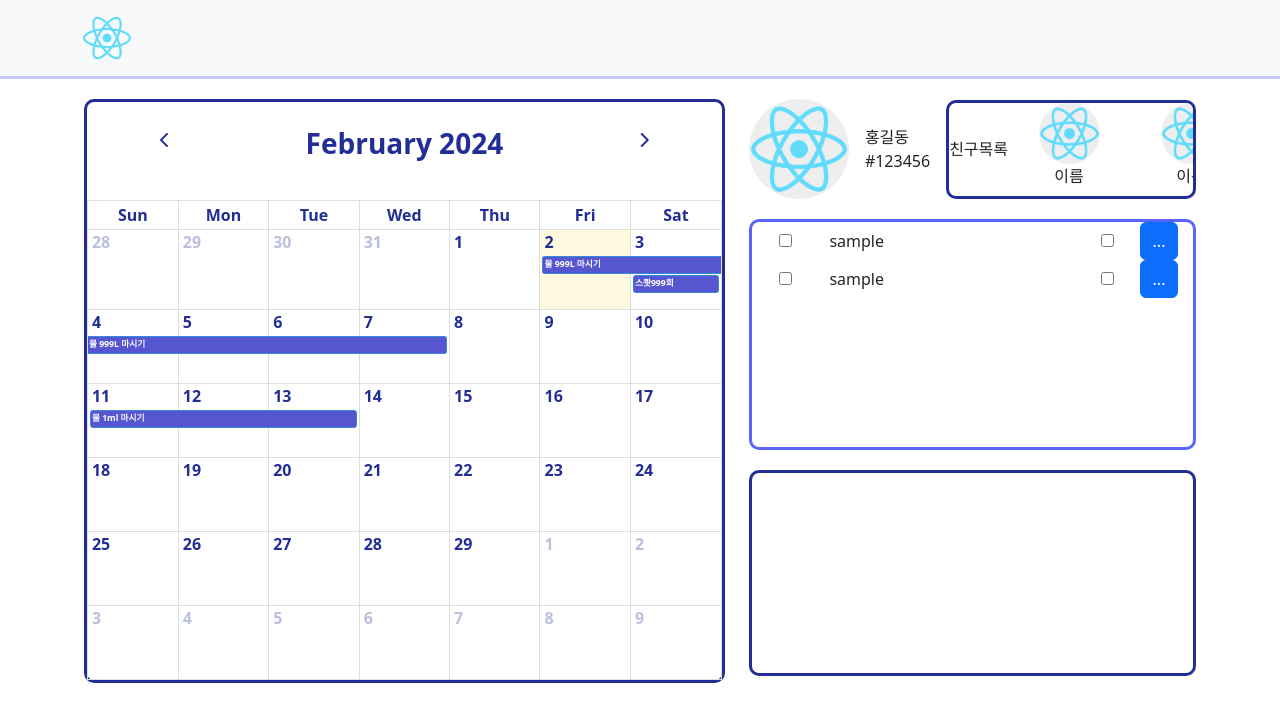
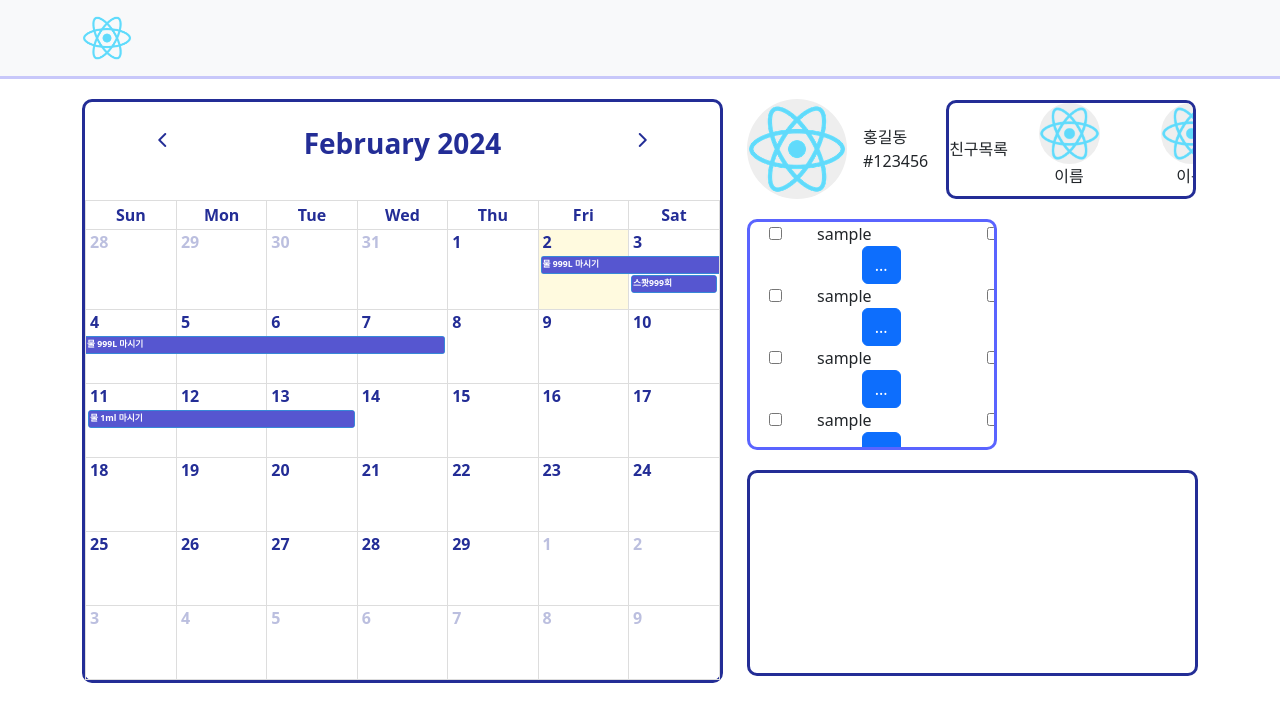
Before and after one commit to seophohoho/PlanIsJustNow-fe, a React (Create React App) app: page /Calender in a window 1280 px wide. Shown: the top 722 px of the page. Built offline with nearby package versions, Linux system fonts and the light colour scheme.

Commit message:
레이아웃 브레이크 포인트 수정

```diff
--- a/src/pages/CalenderMain.js
+++ b/src/pages/CalenderMain.js
@@ -26,12 +26,13 @@ const CalendarMain = () => {
         <body>
             <Container>
                 <Row className="justify-content-md-center"  >
-                    <Col xs lg="7">
+                    <Col lg="7">
                         <FullCalendar /*오늘 색-> 연보라, 클릭된날 색->? 클릭이벤트는 추후 살펴보기*/
                         plugins={[dayGridPlugin]}
                         initialView="dayGridMonth"
                         events={events} /*events 배열은 달력에 표시될 이벤트 목록이다.*/
                         contentHeight="auto"
+                        contentWidth="500"
                         headerToolbar={{
                             left:'prev',
                             center:'title',
@@ -40,7 +41,7 @@ const CalendarMain = () => {
                          locale="en"//지역설정, 시간관련 메소드 사용할시 해당지역으로 설정됨 주의!
                         />
                     </Col>
-                    <Col md="auto">
+                    <Col lg="5">
                         <Stack>{/**나중에 줄바꿈 되는 모든 div에 클래스 적용  white-space:nowrap;*/}
                             <Stack direction='horizontal' className='m-top-20' gap={3}>
                                 <Image src="/logo192.png" roundedCircle className='input-bgSet float-display image-w'/> {/**여기도 컴포넌트화 */}
@@ -48,7 +49,7 @@ const CalendarMain = () => {
                                     <p>홍길동</p>{/*폰트, 줄바꿈, 공간 나중에, 받아온거 리덕스로 적용*/}
                                     <p>#123456</p>
                                 </div>
-                                <div direction='horizontal' className='fc-direction-ltr m-auto section'>{/*map으로 친구 수에 따라 늘어나도록 */}
+                                <div direction='horizontal' className='fc-direction-ltr m-auto section max-w-250'>{/*map으로 친구 수에 따라 늘어나도록 */}
                                     <p className='section__item'>친구목록</p>
                                     <Stack className='section__item w-50'>{/* todo 여기는 컴포넌트화 해서 map으로 */}
                                         <Image src="/logo192.png" roundedCircle className='input-bgSet w-50'/>
@@ -71,12 +72,22 @@ const CalendarMain = () => {
 
                                 </div>
                             </Stack>
-                            <Stack direction='horizontal' className='fc-direction-ltr-2v'>
+                            <Stack direction='horizontal' className='fc-direction-ltr-2v section'>
                                 {/**고정된 크기, 스크롤 지원 일정 생성버튼은 일정들 맨 아래에 내부일정 또한 컴포넌트화 해서 map으로 */}
                                 <div className='h-225 w-max'>
                                     <Stack>
                                         <Schedule/>
                                         <Schedule/>
+                                        <Schedule/>
+                                        <Schedule/>
+                                        <Schedule/>
+                                        <Schedule/>
+                                        <Schedule/>
+                                        <Schedule/>
+                                        <Schedule/>
+                                        <Schedule/>
+                                        <Schedule/>
+
                                     </Stack>
                                 </div>
                             </Stack>
@@ -100,7 +111,7 @@ const CalendarMain = () => {
 
 function Schedule(){
     return(
-        <Row>{/**여기서 부터 컴포넌트화 */}
+        <Row>{/**여기서 부터 컴포넌트화, 추후 구조화된 폴더로 이동 */}
             <Col sm={1}></Col>
             <Col sm={1} className='m-auto p-zero'><input type='checkbox'></input></Col>
             <Col sm={7} className='m-auto'>sample</Col>
```
